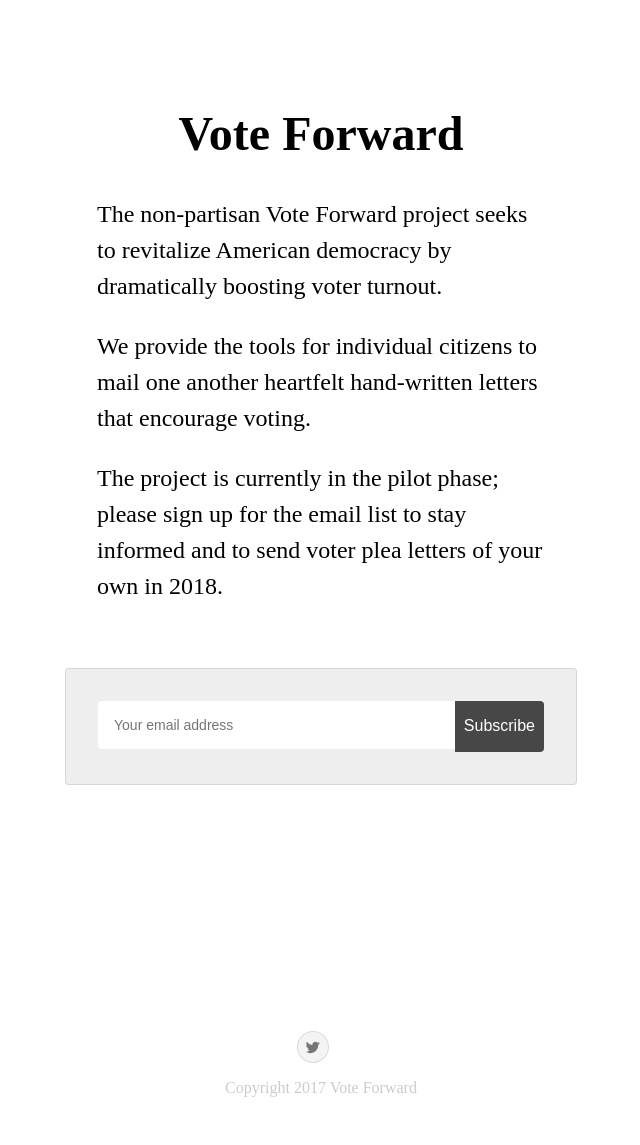
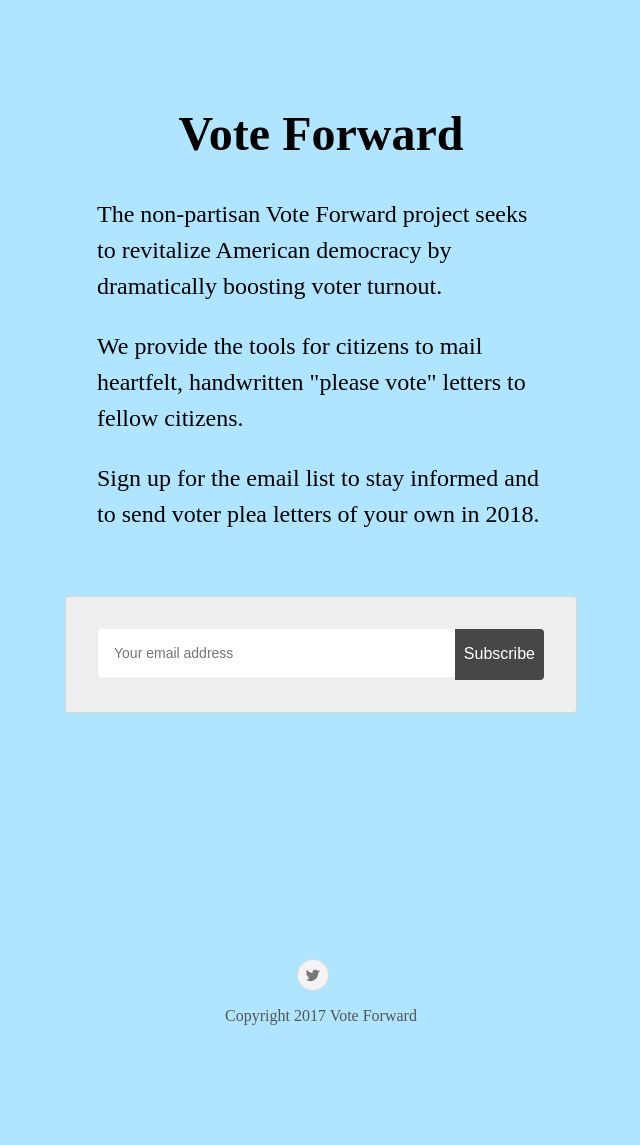
Before and after one commit to jjb/votefwd, a Jekyll site: the page built from index.html, in a window 1280 px wide. Shown: the whole page, without its empty margins (319-959 px from the left). Built offline with Jekyll 4.4.1, drawn with Linux system fonts in a browser that asks for light colours; nearby versions of some CDN libraries; after the commit the page ends 1073 px from its top, so only the background shows below that.

Commit message:
Copy edits, blue background, custom colors.

```diff
--- a/_layouts/splash.html
+++ b/_layouts/splash.html
@@ -9,13 +9,13 @@
   <link rel="stylesheet" href="css/main.css">
 {% include head.html %}
 </head>
-<body>
+<body class="bg-light-blue">
   <div class="container mw5 mw6-ns center pa2 ph4-ns mt5-ns mt4">
     <h1 class='f2 f1-ns lh-title tc'>{{ site.title }}</h1>
     <div id="explanation" class='f3-ns f4 lh-copy'>
       <p>The non-partisan Vote Forward project seeks to revitalize American democracy by dramatically boosting voter turnout.</p>
-      <p>We provide the tools for individual citizens to mail one another heartfelt hand-written letters that encourage voting.</p>
-      <p>The project is currently in the pilot phase; please sign up for the email list to stay informed and to send voter plea letters of your own in 2018.</p>
+      <p>We provide the tools for citizens to mail heartfelt, handwritten "please vote" letters to fellow citizens.</p>
+      <p>Sign up for the email list to stay informed and to send voter plea letters of your own in 2018.</p>
     </div>
   </div>
 
@@ -41,7 +41,7 @@
       <path d="M2 4 C6 8 10 12 15 11 A6 6 0 0 1 22 4 A6 6 0 0 1 26 6 A8 8 0 0 0 31 4 A8 8 0 0 1 28 8 A8 8 0 0 0 32 7 A8 8 0 0 1 28 11 A18 18 0 0 1 10 30 A18 18 0 0 1 0 27 A12 12 0 0 0 8 24 A8 8 0 0 1 3 20 A8 8 0 0 0 6 19.5 A8 8 0 0 1 0 12 A8 8 0 0 0 3 13 A8 8 0 0 1 2 4"></path>
     </svg>
   </a>
-  <p class="moon-gray">Copyright 2017 Vote Forward</p>
+  <p class="mid-gray">Copyright 2017 Vote Forward</p>
 </footer>
 
 
--- a/_sass/tachyons/_colors.scss
+++ b/_sass/tachyons/_colors.scss
@@ -41,12 +41,12 @@
 $white-025: rgba(255,255,255,.025) !default;
 $white-0125: rgba(255,255,255,.0125) !default;
 
-$dark-red:  #e7040f !default;
+$dark-red:  #D12820 !default;
 $red:  #ff4136 !default;
 $light-red:  #ff725c !default;
 $orange:  #ff6300 !default;
 $gold:  #ffb700 !default;
-$yellow:  #ffd700 !default;
+$yellow:  #F1B921 !default;
 $light-yellow:  #fbf1a9 !default;
 $purple:  #5e2ca5 !default;
 $light-purple:  #a463f2 !default;
@@ -58,9 +58,9 @@
 $green:  #19a974 !default;
 $light-green:  #9eebcf !default;
 $navy:  #001b44 !default;
-$dark-blue:  #00449e !default;
+$dark-blue:  #15466D !default;
 $blue:  #357edd !default;
-$light-blue:  #96ccff !default;
+$light-blue:  #afe5ff !default;
 $lightest-blue:  #cdecff !default;
 $washed-blue:  #f6fffe !default;
 $washed-green:  #e8fdf5 !default;
```
